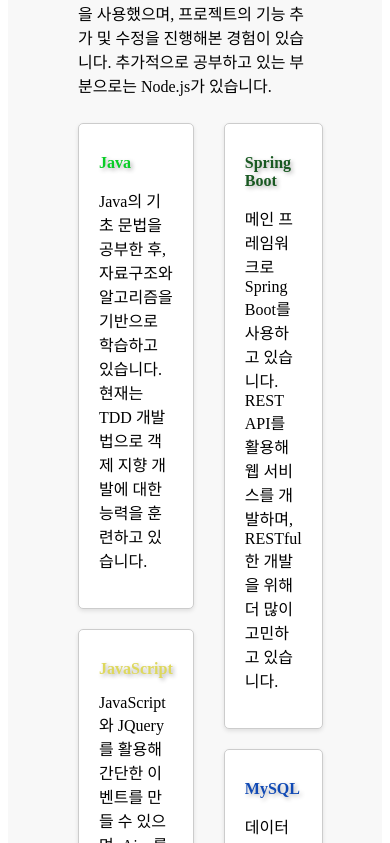
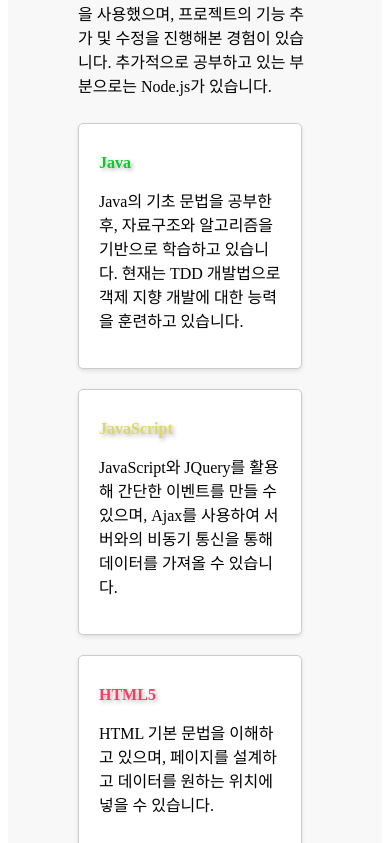
Before and after one commit to jia-son/about-me, a React (Create React App) app: page / in a window 390 px wide. Shown: the part 1157-2000 px from the top of the page. Built offline with nearby package versions, Linux system fonts and the light colour scheme; a web font is replaced by a local one.

Commit message:
카드 부분 css 조절 완료 close #50

```diff
--- a/src/components/menu/skills/skills.css
+++ b/src/components/menu/skills/skills.css
@@ -117,20 +117,13 @@
   }
 
   .skillsBoxInBox {
-    display: grid;
-    grid-template-columns: repeat(2, 1fr);
     gap: 10px;
     align-items: stretch;
   }
 
-  .skillsLeft {
-    flex: 1;
+  .skillsLeft,
+  .skillsRight {
     padding-right: 10px;
-  }
-
-  .skillsRight {
-    flex: 1;
-    padding-left: 10px;
   }
 
   .skillsFirstText {
@@ -162,15 +155,10 @@
     margin: 10px 0 0 0;
   }
 
-  .skillsLeftCard {
+  .skillsLeftCard,
+  .skillsRightCard {
     opacity: 0;
     animation: rightSlideInText 2.5s cubic-bezier(0.42, 0, 0.58, 1) forwards;
-    animation-delay: 0.5s;
-  }
-
-  .skillsRightCard {
-    opacity: 0;
-    animation: leftSlideInText 2.5s cubic-bezier(0.42, 0, 0.58, 1) forwards;
     animation-delay: 0.5s;
   }
 
@@ -187,20 +175,13 @@
   }
 
   .skillsBoxInBox {
-    display: grid;
-    grid-template-columns: repeat(2, 1fr);
     gap: 10px;
     align-items: stretch;
   }
 
-  .skillsLeft {
-    flex: 1;
+  .skillsLeft,
+  .skillsRight {
     padding-right: 10px;
-  }
-
-  .skillsRight {
-    flex: 1;
-    padding-left: 10px;
   }
 
   .skillsFirstText {
@@ -232,15 +213,10 @@
     margin: 10px 0 0 0;
   }
 
-  .skillsLeftCard {
+  .skillsLeftCard,
+  .skillsRightCard {
     opacity: 0;
     animation: rightSlideInText 2.5s cubic-bezier(0.42, 0, 0.58, 1) forwards;
-    animation-delay: 0.5s;
-  }
-
-  .skillsRightCard {
-    opacity: 0;
-    animation: leftSlideInText 2.5s cubic-bezier(0.42, 0, 0.58, 1) forwards;
     animation-delay: 0.5s;
   }
 
```
